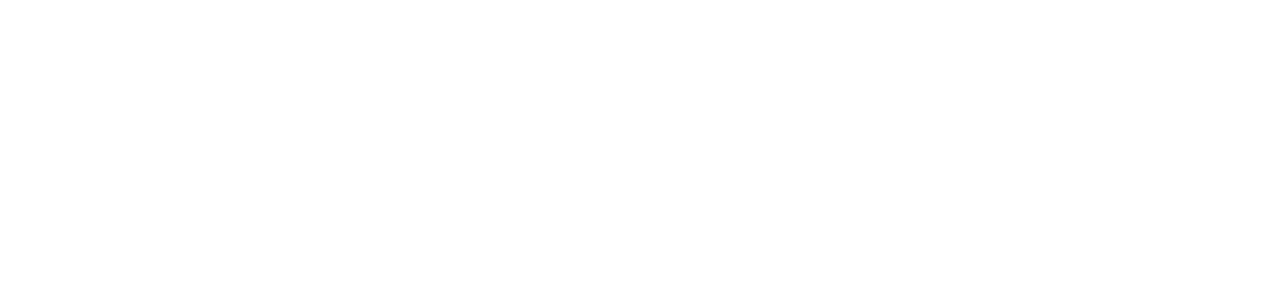
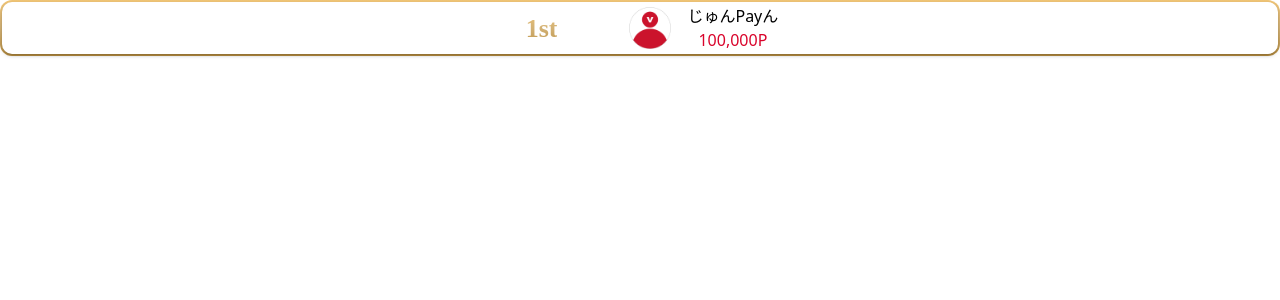
Before and after one commit to Gran-App-Vantan/vanx-frontend, a Next.js app in the folder vanx-app/: page /test in a window 1280 px wide. Shown: the top 300 px of the page. Built offline with nearby package versions, Linux system fonts and the light colour scheme.

Commit message:
ランキングの一位が完成しました

```diff
--- a/vanx-app/app/globals.css
+++ b/vanx-app/app/globals.css
@@ -12,6 +12,26 @@
   --green-letters: #8ADF8D;
 
   /* グラデーションはまた後で */
+  --gradation-gold-color: linear-gradient(#F0C576, #D2B175, #BC9141);
+}
+
+/* グラデーション */
+.text-gold {
+  background: var(--gradation-gold-color);
+  background-clip: text;
+  -webkit-background-clip: text;
+  color: transparent;
+  -webkit-text-fill-color: transparent;
+}
+.border-gold {
+  padding: 2px;
+  border-radius: 12px;
+  background: linear-gradient(#F0C576, #D2B175, #BC9141);
+}
+.inner-gold {
+  background: #fff;
+  border-radius: 10px;
+  padding: 1px;
 }
 
 @theme {
@@ -25,6 +45,8 @@
 
   --color-red-letters: var(--red-letters);
   --color-green-letters: var(--green-letters);
+
+
 
   /* ボックスシャドウ */
   --shadow-top: 0px -2px 5px -2px rgba(0,0,0,0.5);
--- a/vanx-app/app/test/page.tsx
+++ b/vanx-app/app/test/page.tsx
@@ -5,11 +5,14 @@ import { Button } from "@/components/shared";
 import { useState, useEffect, useRef } from "react";
 import Image from "next/image";
 import Link from 'next/link';
+import { NumberOne } from "@/components/features/rankings/UsersProfile";
 
 
 
 export default function Test() {
     return (
-      <div></div>
+      <div>
+        <NumberOne rank="1st" name="じゅんPayん" image="/icon.png" score="100,000P" />
+      </div>
     )
     }
--- /dev/null
+++ b/vanx-app/components/features/rankings/UsersProfile.tsx
@@ -0,0 +1,37 @@
+import Image from "next/image";
+
+const UsersProfile = [
+    {
+        style: "bg-white rounded-lg rounded-lg width-[392px] h-14"
+    }
+]
+export interface contentProps {
+    rank?: string;
+    name?: string;
+    image?: string;
+    score?: string;
+}
+
+
+export function NumberOne({rank, name, image, score}: contentProps) {
+    return(
+        <div className={`${UsersProfile[0].style} border-gold`}>
+            <div className="inner-gold flex gap-12 mx-auto justify-center items-center h-13 shadow-bottom">
+                <div className="mx-6">
+                    <p className="font-[noto-sans-jp] text-gold text-[26px] font-bold">
+                        {rank}
+                    </p>
+                </div>
+                <div className="flex gap-4 h-[42px] items-center">
+                    <Image src={image ?? "/default.png"} alt="user-icon" width={42} height={42} /> {/* デフォルト画像 */}
+                    <div className="inline-flex">
+                        <div className="flex flex-col items-center justify-center">
+                            <p>{name}</p>
+                            <p className="text-accent">{score}</p>
+                        </div>
+                    </div>
+                </div>
+            </div>
+        </div>
+    )
+}
```
